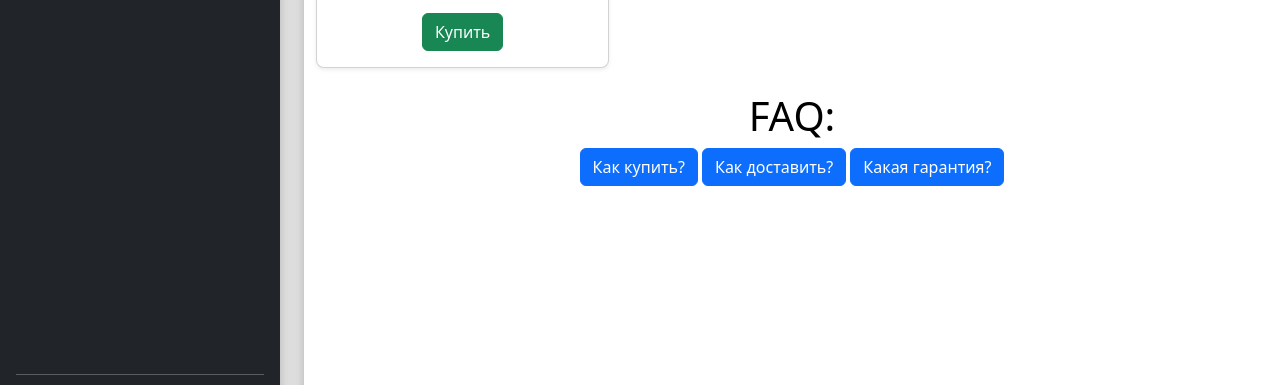
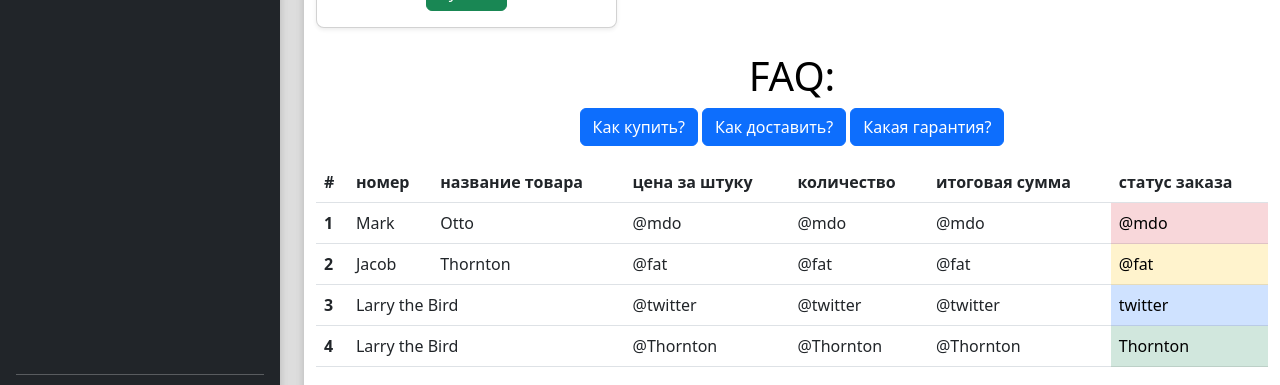
Before and after one commit to munquzbek/django_hw1, a plain HTML site: page index.html in a window 1280 px wide. Shown: the part 361-746 px from the top of the page. Drawn offline with nearby package versions, Linux system fonts and the light colour scheme; grey boxes are pictures that could not be loaded.

Commit message:
all tasks

```diff
--- a/index.html
+++ b/index.html
@@ -126,11 +126,7 @@
         }
 
 
-
-
-
     </style>
-
 </head>
 <body>
 
@@ -202,7 +198,7 @@
 <main>
     <h1 class="visually-hidden">Меню</h1>
 
-    <div class="d-flex flex-column flex-shrink-0 p-3 text-white bg-dark" style="width: 280px;">
+    <div class="d-flex flex-column flex-shrink-0 p-3 text-white bg-dark" style="width: 280px; height: max;">
         <a href="/" class="d-flex align-items-center mb-3 mb-md-0 me-md-auto text-white text-decoration-none">
             <svg class="bi me-2" width="40" height="32">
                 <use xlink:href="#bootstrap"/>
@@ -265,13 +261,11 @@
 
     <div class="container">
         <header>
-            <div class="pricing-header p-3 pb-md-4 mx-auto text-center">
-                <h1 class="display-4 fw-normal text-body-emphasis">Главная</h1>
+            <div class="pricing-header pb-md-4 mx-auto text-center">
+                <h3 class="display-4 fw-normal text-body-emphasis">Главная</h3>
                 <p class="fs-5 text-body-secondary">Вы находитесь на сайте, предназначенном для продажи товаров</p>
             </div>
         </header>
-
-        <main class="row">
         <div class="row text-center">
             <div class="col-4">
                 <div class="card mb-4 rounded-3 shadow-sm">
@@ -294,12 +288,14 @@
                 <form>
                     <div class="mb-3">
                         <label></label>
-                            <input name="name" type="text" placeholder="Имя" class="form-control" id="exampleInputEmail1"
+                        <input name="name" type="text" placeholder="Имя" class="form-control"
+                               id="exampleInputEmail1"
                                aria-describedby="emailHelp">
                     </div>
                     <div class="mb-3">
                         <label></label>
-                            <input name="email" type="email" placeholder="Email" class="form-control" id="exampleInputPassword1">
+                        <input name="email" type="email" placeholder="Email" class="form-control"
+                               id="exampleInputPassword1">
                     </div>
                     <button type="submit" class="btn btn-primary">Отправить</button>
                 </form>
@@ -332,7 +328,8 @@
             <div class="col">
                 <div class="collapse multi-collapse" id="multiCollapseExample2">
                     <div class="card card-body">
-                            доставить placeholder content for the second collapse component of this multi-collapse example.
+                        доставить placeholder content for the second collapse component of this multi-collapse
+                        example.
                         This panel is hidden by default but revealed when the user activates the relevant trigger.
                     </div>
                 </div>
@@ -340,14 +337,68 @@
             <div class="col">
                 <div class="collapse multi-collapse" id="multiCollapseExample3">
                     <div class="card card-body">
-                            гарантия placeholder content for the second collapse component of this multi-collapse example.
+                        гарантия placeholder content for the second collapse component of this multi-collapse
+                        example.
                         This panel is hidden by default but revealed when the user activates the relevant trigger.
                     </div>
                 </div>
             </div>
+            <footer>
+                <table class="table">
+                    <thead>
+                    <tr>
+                        <th scope="col">#</th>
+                        <th scope="col">номер</th>
+                        <th scope="col">название товара</th>
+                        <th scope="col">цена за штуку</th>
+                        <th scope="col">количество</th>
+                        <th scope="col">итоговая сумма</th>
+                        <th scope="col">статус заказа</th>
+
+                    </tr>
+                    </thead>
+                    <tbody>
+                    <tr>
+                        <th scope="row">1</th>
+                        <td>Mark</td>
+                        <td>Otto</td>
+                        <td>@mdo</td>
+                        <td>@mdo</td>
+                        <td>@mdo</td>
+                        <td class="table-danger">@mdo</td>
+                    </tr>
+                    <tr>
+                        <th scope="row">2</th>
+                        <td>Jacob</td>
+                        <td>Thornton</td>
+                        <td>@fat</td>
+                        <td>@fat</td>
+                        <td>@fat</td>
+                        <td class="table-warning">@fat</td>
+                    </tr>
+                    <tr>
+                        <th scope="row">3</th>
+                        <td colspan="2">Larry the Bird</td>
+                        <td>@twitter</td>
+                        <td>@twitter</td>
+                        <td>@twitter</td>
+                        <td class="table-primary">twitter</td>
+                    </tr>
+                    <tr>
+                        <th scope="row">4</th>
+                        <td colspan="2">Larry the Bird</td>
+                        <td>@Thornton</td>
+                        <td>@Thornton</td>
+                        <td>@Thornton</td>
+                        <td class="table-success">Thornton</td>
+                    </tr>
+                    </tbody>
+                </table>
+            </footer>
+        </div>
     </div>
 </main>
-</main>
+
 <script src="https://cdn.jsdelivr.net/npm/bootstrap@5.3.0/dist/js/bootstrap.bundle.min.js"
         integrity="sha384-geWF76RCwLtnZ8qwWowPQNguL3RmwHVBC9FhGdlKrxdiJJigb/j/68SIy3Te4Bkz"
         crossorigin="anonymous"></script>
@@ -366,6 +417,13 @@
 
 
 
+
+
+
+
+
+
+
 </script>
 </body>
 </html>
```
Lines whose indentation alone changed are shown as unchanged.
